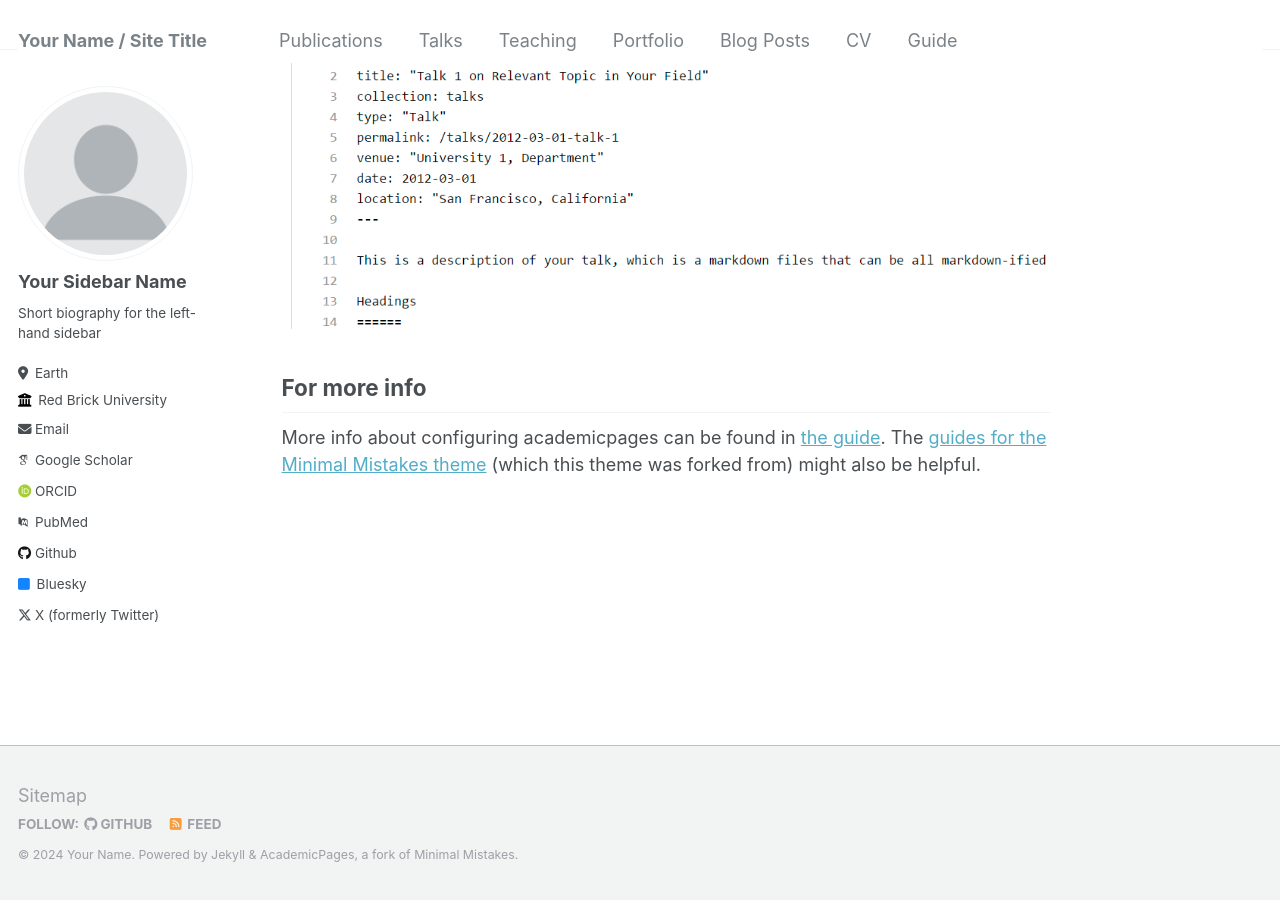
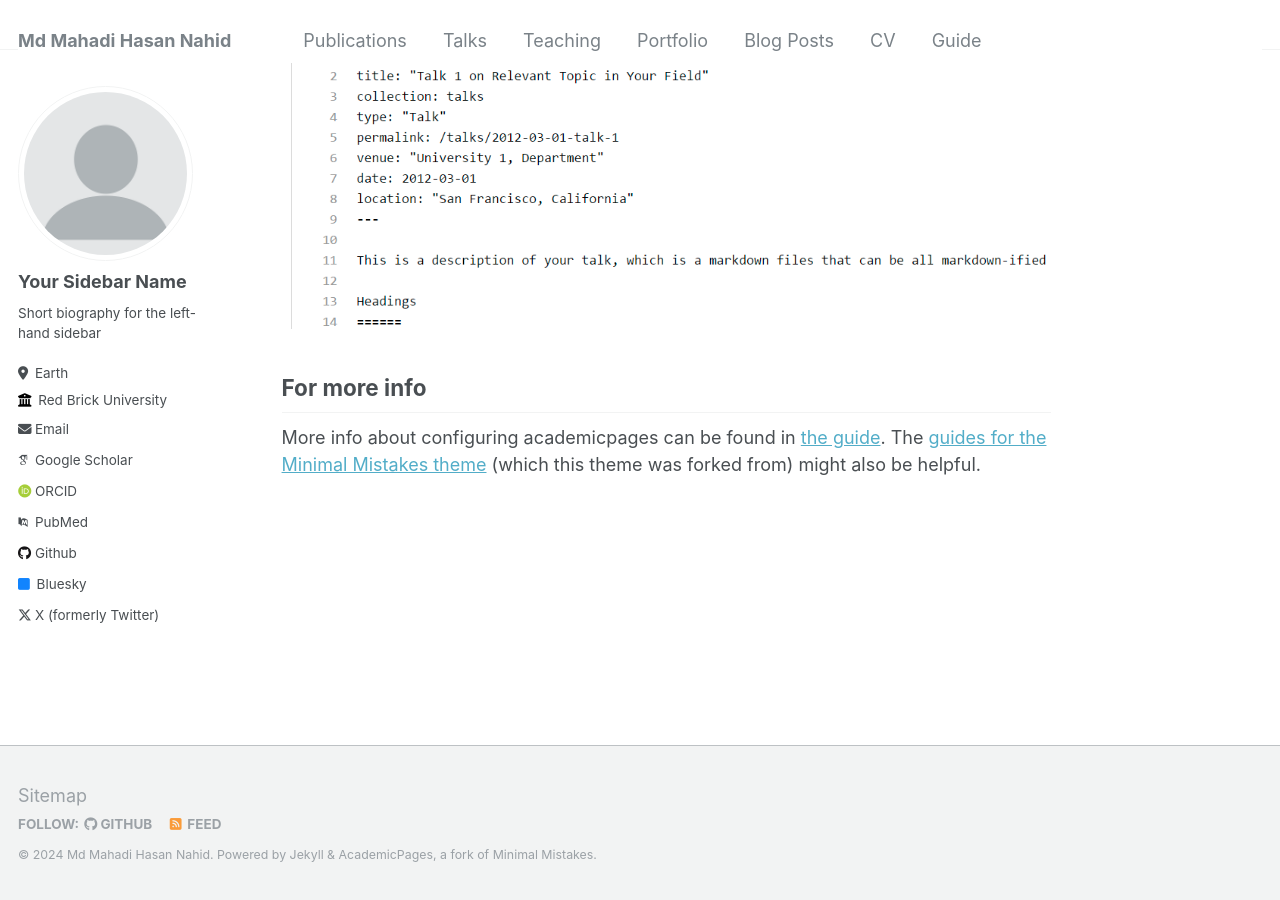
Before and after one commit to mahadi-nahid/mahadi-nahid.github.io, a Jekyll site: the page built from _pages/about.md, in a window 1280 px wide and 900 px high, scrolled down 2640 px. Built offline with Jekyll 4.4.1, drawn with Linux system fonts in a browser that asks for light colours; some web fonts are replaced.

Commit message:
Update _config.yml

```diff
--- a/_config.yml
+++ b/_config.yml
@@ -8,9 +8,9 @@
 
 # Basic Site Settings
 locale                   : "en-US"
-title                    : "Your Name / Site Title"
+title                    : "Md Mahadi Hasan Nahid"
 title_separator          : "-"
-name                     : &name "Your Name"
+name                     : &name "Md Mahadi Hasan Nahid"
 description              : &description "personal description"
 url                      : https://academicpages.github.io # the base hostname & protocol for your site e.g. "https://mmistakes.github.io"
 baseurl                  : "" # the subpath of your site, e.g. "/blog"
```
